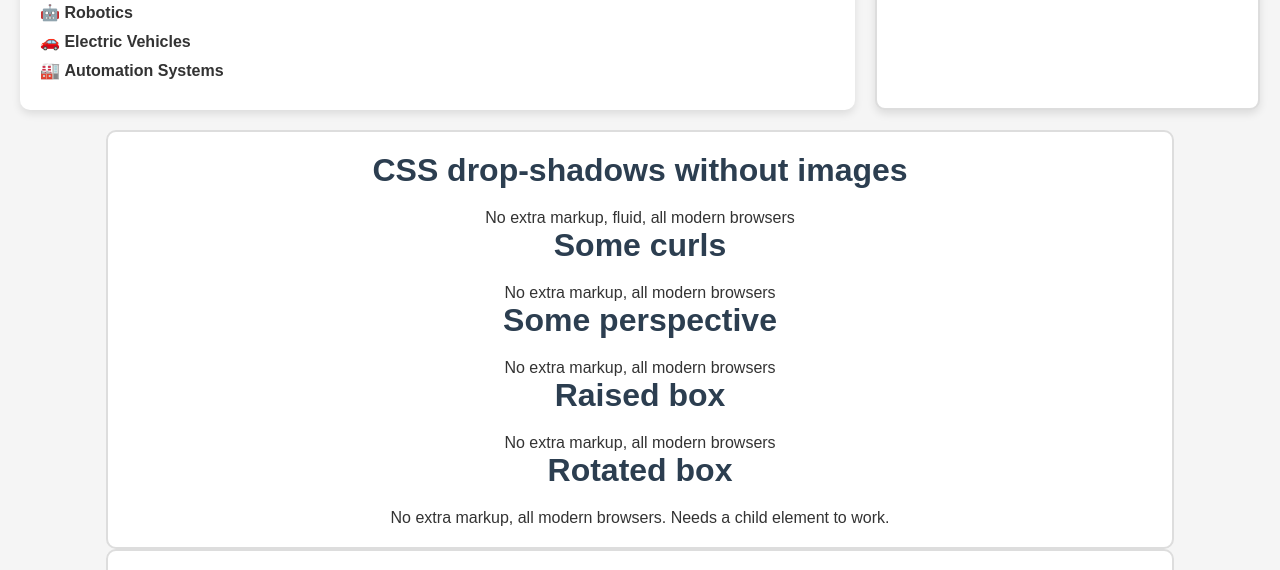
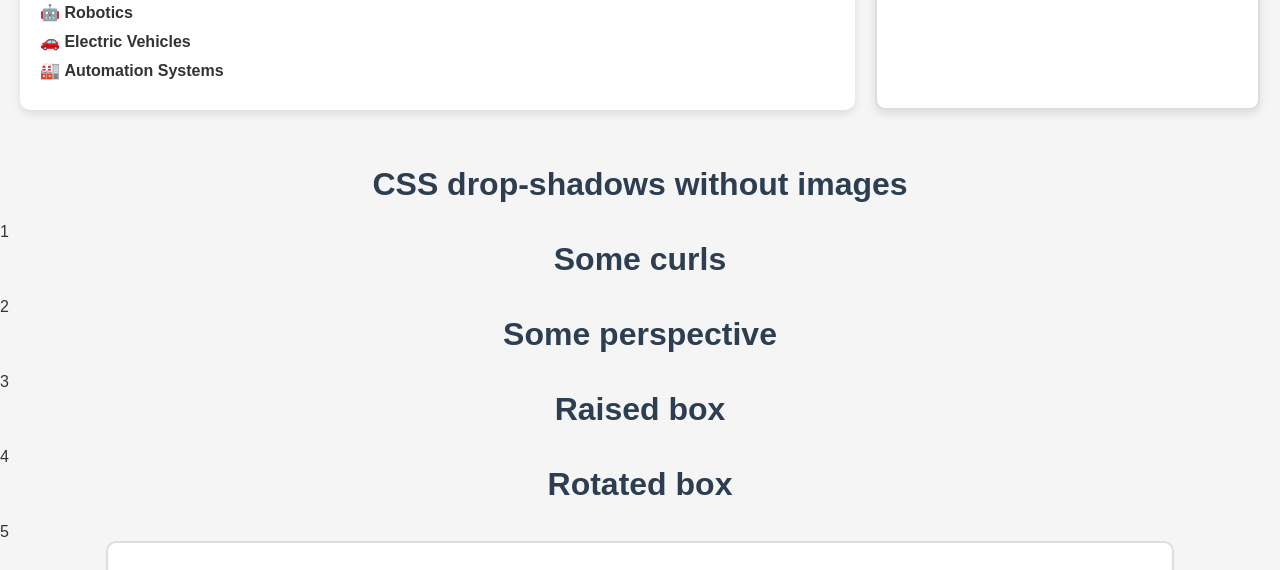
Before and after one commit to gmostofabd/H-Bridge-Circuit-Guide, a plain HTML site: page index.html in a window 1280 px wide. Shown: the part 4060-4630 px from the top of the page. Drawn offline with Linux system fonts and the light colour scheme; grey boxes are pictures that could not be loaded; files whose address does not match are found by name.

Commit message:
Update index.html

```diff
--- a/index.html
+++ b/index.html
@@ -652,41 +652,35 @@ A list of things:
  </div>
 
 
+<br>
+<br>
 
-
-
-
-
-
-<div align="center" style="border: 2px solid #ddd; padding: 20px; border-radius: 10px; background-color: #ffffff; width: 80%; margin: auto;">
 
     <div class="drop-shadow round">
         <h1>CSS drop-shadows without images</h1>
-        <p>No extra markup, fluid, all modern browsers</p>
+        <p>1</p>
     </div>
 
     <div class="drop-shadow curls">
         <h1>Some curls</h1>
-        <p>No extra markup, all modern browsers</p>
+        <p>2</p>
     </div>
 
     <div class="drop-shadow perspective">
         <h1>Some perspective</h1>
-        <p>No extra markup, all modern browsers</p>
+        <p>3</p>
     </div>
 
     <div class="drop-shadow raised">
         <h1>Raised box</h1>
-        <p>No extra markup, all modern browsers</p>
+        <p>4</p>
     </div>
 
     <div class="drop-shadow round rotated">
         <h1>Rotated box</h1>
-        <p>No extra markup, all modern browsers. Needs a child element to work.</p>
+        <p>5</p>
     </div>
 
-
-</div>
 
 </div>
 
```
